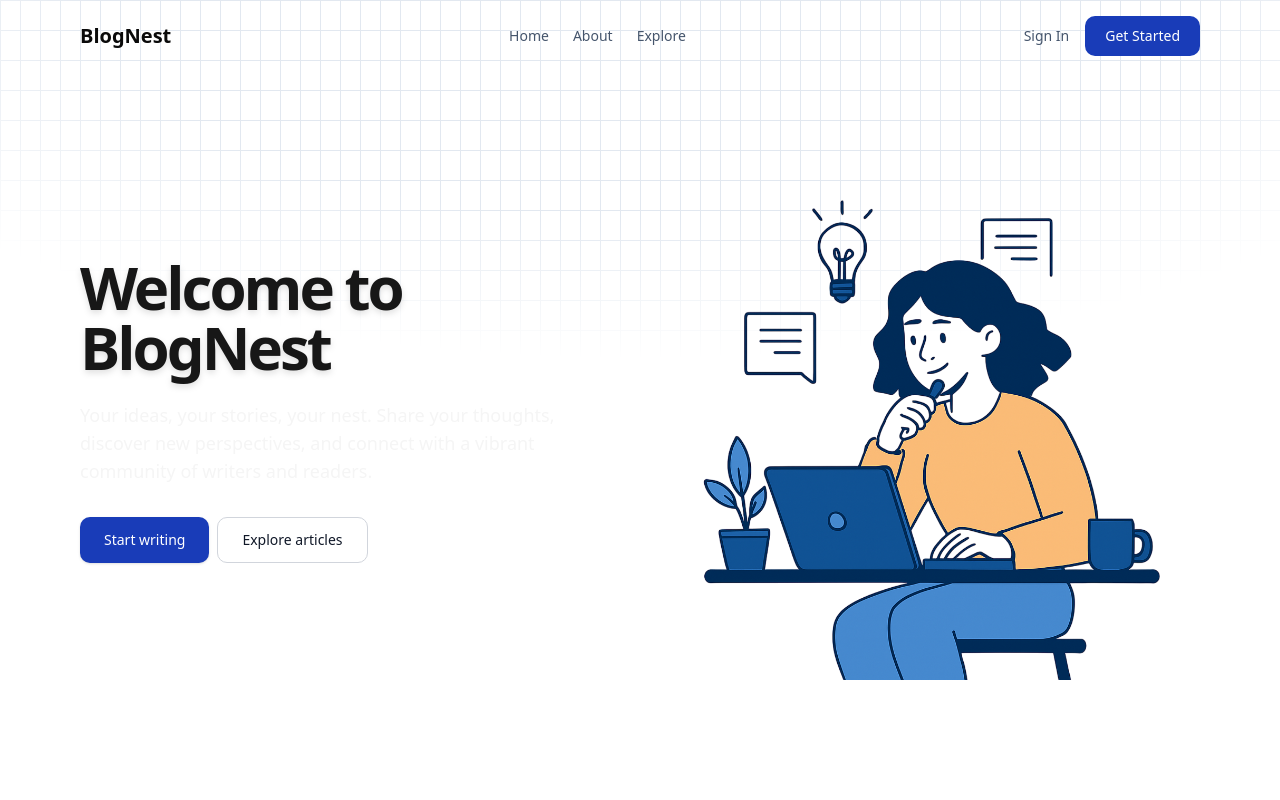
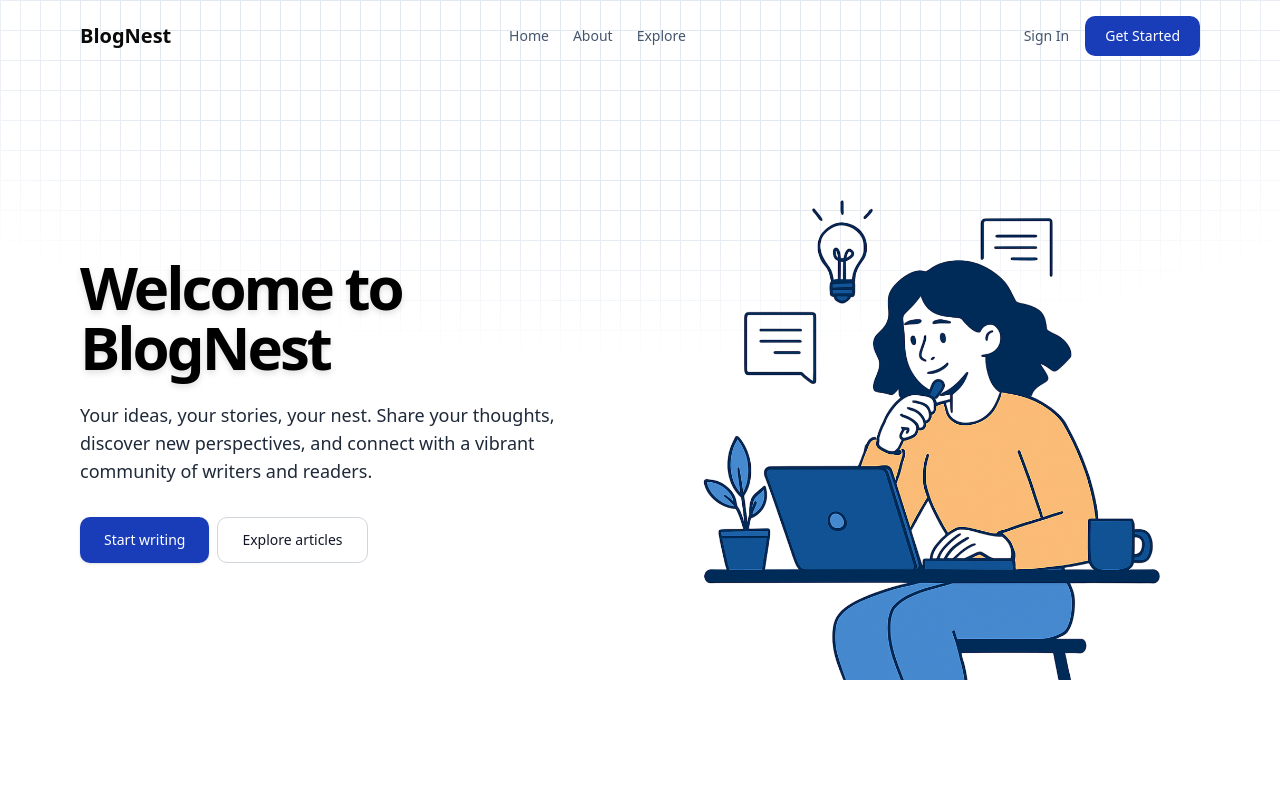
Before and after one commit to LakshayJ17/BlogNest, a React (Vite) app in the folder frontend/: page / in a window 1280 px wide. Shown: the top 800 px of the page. Built offline with nearby package versions, Linux system fonts and the light colour scheme; no server answers.

Commit message:
ui changes

```diff
--- a/frontend/src/components/heading.tsx
+++ b/frontend/src/components/heading.tsx
@@ -35,7 +35,7 @@ export const Heading = ({
         >
         <Tag
             className={cn(
-                "text-primary text-4xl font-semibold tracking-tighter drop-shadow-md md:text-6xl",
+                "text-black text-4xl font-semibold tracking-tighter drop-shadow-md md:text-6xl",
                 className,
             )}
         >
--- a/frontend/src/components/subheading.tsx
+++ b/frontend/src/components/subheading.tsx
@@ -34,7 +34,7 @@ export const Subheading = ({
         >
             <Tag
                 className={cn(
-                    "text-secondary pt-2 text-sm md:text-lg",
+                    "text-gray-800 pt-2 text-sm md:text-lg",
                     className,
                 )}
             >
--- a/frontend/src/pages/Home.tsx
+++ b/frontend/src/pages/Home.tsx
@@ -362,8 +362,8 @@ export default function Home() {
           id="cta-section"
         >
           <div className="container mx-auto max-w-6xl px-4 sm:px-6 lg:px-8 space-y-4">
-            <Heading>Ready to start writing?</Heading>
-            <Subheading>
+            <Heading className="text-white">Ready to start writing?</Heading>
+            <Subheading className="text-white">
               Join our community of writers and readers. Share your perspective
               with the world.
             </Subheading>
```
